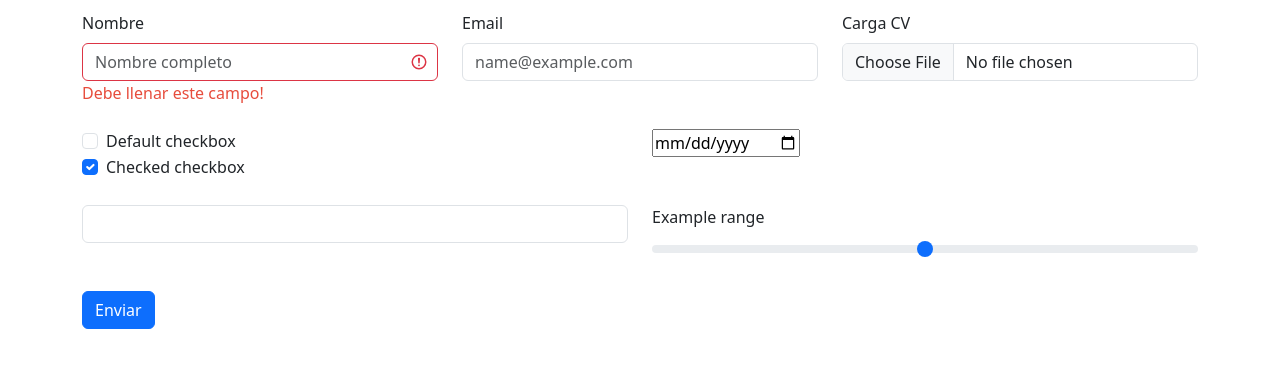
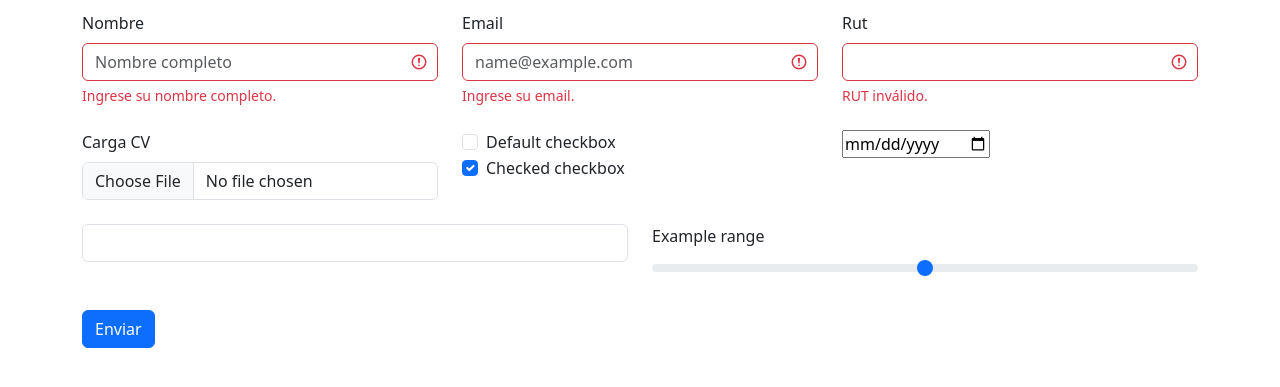
Before and after one commit to baileytorch/AP-174-N3, a plain HTML site: page interaccion_js.html in a window 1280 px wide. Both pictures are taken after a click on the button "Enviar". Shown: the part 63-450 px from the top of the page. Drawn offline with nearby package versions, Linux system fonts and the light colour scheme.

Commit message:
Ultimos cambios en form

```diff
--- a/interaccion_js.html
+++ b/interaccion_js.html
@@ -27,27 +27,39 @@
             <div class="col">
                 <label for="inputNombre" class="form-label">Nombre</label>
                 <input type="text" class="form-control" id="inputNombre" placeholder="Nombre completo">
-                <div class="alerta_nombre" id="alerta_nombre">Debe llenar este campo!</div>
+                <div id="ayudaInputNombre" class="invalid-feedback">
+                    Ingrese su nombre completo.
+                </div>
             </div>
 
             <div class="col">
-                <label for="exampleFormControlInput1" class="form-label">Email</label>
-                <input type="email" class="form-control div_rojo" id="exampleFormControlInput1"
-                    placeholder="name@example.com">
+                <label for="inputEmail" class="form-label">Email</label>
+                <input type="email" class="form-control div_rojo" id="inputEmail" placeholder="name@example.com">
+                <div id="ayudaInputEmail" class="invalid-feedback">
+                    Ingrese su email.
+                </div>
+            </div>
+
+            <div class="col">
+                <label for="inputRut" class="form-label">Rut</label>
+                <input type="text" class="form-control div_rojo" id="inputRut">
+                <div id="ayudaInputRut" class="invalid-feedback">
+                    RUT inválido.
+                </div>
             </div>
 
             <script>
                 // alert("Cargando script en línea...")
             </script>
+        </div>
+        <br>
+
+        <div class="row">
 
             <div class="col">
                 <label for="formFile" class="form-label">Carga CV</label>
                 <input class="form-control" type="file" id="formFile">
             </div>
-        </div>
-        <br>
-
-        <div class="row">
             <div class="col">
                 <div class="form-check">
                     <input class="form-check-input" type="checkbox" value="" id="checkDefault">
--- a/scripts/inter_js.js
+++ b/scripts/inter_js.js
@@ -11,11 +11,17 @@ var boton_inicio = document.getElementById("boton_Enviar");
 
 function validar_formulario() {
     var inputNombre = document.getElementById('inputNombre');
-    var ayudaNombre = document.getElementById('alerta_nombre');
+    var inputEmail = document.getElementById('inputEmail');
+    var inputRut = document.getElementById("inputRut");
 
     if (inputNombre.value == "") {
         inputNombre.classList.add('is-invalid');
-        ayudaNombre.style.display = "block";
+    }
+    if (inputEmail.value == "") {
+        inputEmail.classList.add('is-invalid');
+    }
+    if (inputRut.value == "") {
+        inputRut.classList.add('is-invalid');
     }
 
 }
```
